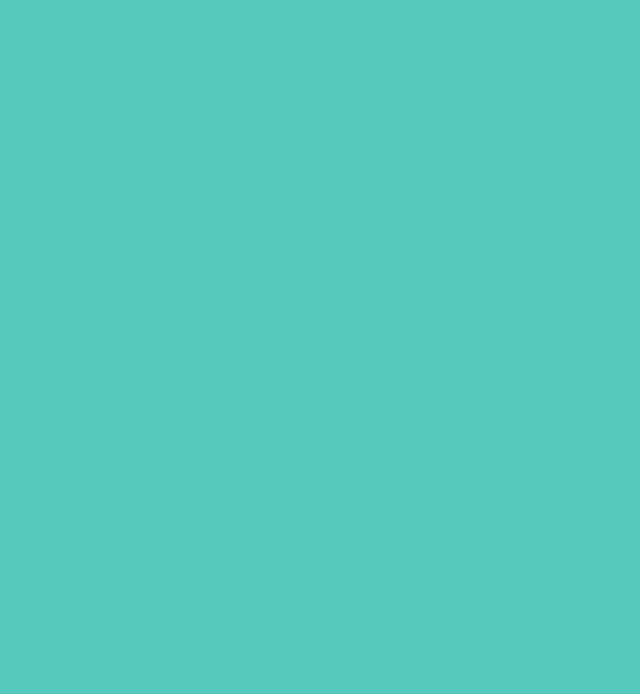
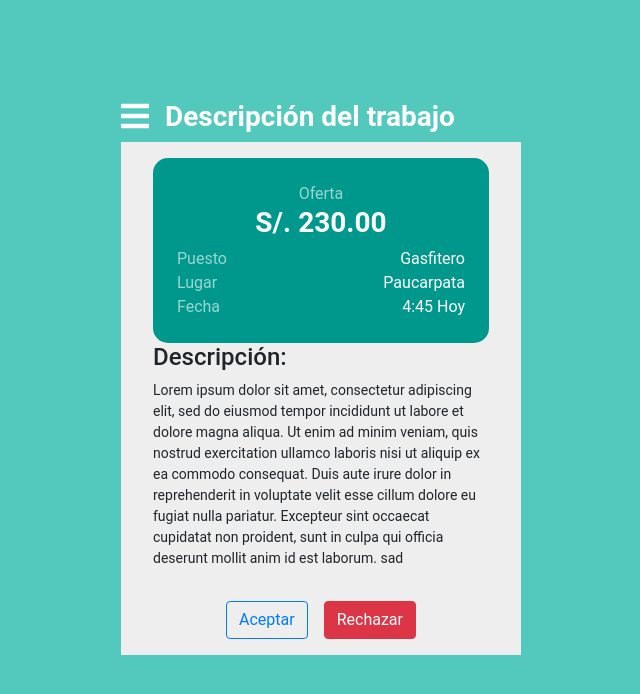
Before and after one commit to fabr0d/chamba-si-hay-web, a React (Create React App) app: page /job-description in a window 1280 px wide. Shown: the top 694 px of the page, without its empty margins (319-959 px from the left). Built offline with nearby package versions, Linux system fonts and the light colour scheme.

Commit message:
✨ Added Job Description Page

```diff
--- a/src/App.js
+++ b/src/App.js
@@ -7,6 +7,7 @@ import {
 import Login from './pages/Login'
 import Register from './pages/Register'
 import Home from './pages/Home'
+import JobDescription from './pages/JobDescription'
 
 import 'bootstrap/dist/css/bootstrap.min.css';
 import './App.css';
@@ -18,6 +19,7 @@ export default function App() {
         <Router>
           <Switch>
             <Route exact path="/" component={Home} />
+            <Route path="/job-description" component={JobDescription} />
             <Route path="/login" component={Login} />
             <Route path="/register" component={Register} />
           </Switch>
--- /dev/null
+++ b/src/pages/JobDescription.css
@@ -0,0 +1,28 @@
+.jobdescription-container {
+    width: 100%;
+    height: 100%;
+}
+
+.description-container {
+    background-color: #EEEEEE;
+    padding: 16px 32px;
+}
+
+.description-card-container {
+    background-color: #00988D;
+    border-radius: 15px;
+    display: flex;
+    flex-direction: column;
+    align-items: center;
+    padding: 24px;
+}
+
+.job-label {
+    color: white;
+    opacity: 0.6;
+    font-weight: 400;
+}
+
+.job-value {
+    color: white;
+}
--- /dev/null
+++ b/src/pages/JobDescription.js
@@ -0,0 +1,70 @@
+import React from 'react'
+
+import Navbar from 'react-bootstrap/Navbar'
+import Button from 'react-bootstrap/Button'
+import { FontAwesomeIcon } from '@fortawesome/react-fontawesome'
+import { faBars } from '@fortawesome/free-solid-svg-icons'
+import './JobDescription.css'
+
+function Description() {
+  return (
+    <div className="description-container">
+      <div className="description-card-container">
+        <div className='job-label'>Oferta</div>
+        <h2>S/. 230.00</h2>
+        <div style={{ display: 'flex', justifyContent: 'space-between', width: '100%' }}>
+          <div className='job-label'>Puesto</div>
+          <div className='job-value'>Gasfitero</div>
+        </div>
+        <div style={{ display: 'flex', justifyContent: 'space-between', width: '100%' }}>
+          <div className='job-label'>Lugar</div>
+          <div className='job-value'>Paucarpata</div>
+        </div>
+        <div style={{ display: 'flex', justifyContent: 'space-between', width: '100%' }}>
+          <div className='job-label'>Fecha</div>
+          <div className='job-value'>4:45 Hoy</div>
+        </div>
+      </div>
+      <div>
+        <h4>Descripción:</h4>
+        <p style={{ fontSize: 14 }}>
+          Lorem ipsum dolor sit amet, consectetur adipiscing elit, sed do eiusmod tempor incididunt ut labore et dolore magna aliqua. Ut enim ad minim veniam, quis nostrud exercitation ullamco laboris nisi ut aliquip ex ea commodo consequat. Duis aute irure dolor in reprehenderit in voluptate velit esse cillum dolore eu fugiat nulla pariatur. Excepteur sint occaecat cupidatat non proident, sunt in culpa qui officia deserunt mollit anim id est laborum. sad
+        </p>
+      </div>
+      <div style={{ display: 'flex', justifyContent: 'center', gap: 16, marginTop: 32 }}>
+        <Button variant='outline-primary'>
+          Aceptar
+        </Button>
+        <Button variant='danger'>
+          Rechazar
+        </Button>
+      </div>
+    </div>
+  )
+}
+
+function Header () {
+  return (
+    <Navbar style={{ padding: 0 }}>
+      <div style={{ width: '100%' }}>
+        <div style={ { display: 'flex', flexDirection: 'row' } }>
+          <FontAwesomeIcon icon={ faBars } color='white' size='2x' />
+          <h2 style={{ marginLeft: 16 }}>
+            Descripción del trabajo
+          </h2>
+        </div>
+      </div>
+    </Navbar>
+  )
+}
+
+function JobDescription() {
+  return (
+    <div className="jobdescription-container">
+      <Header />
+      <Description/>
+    </div>
+  )
+}
+
+export default JobDescription
```
